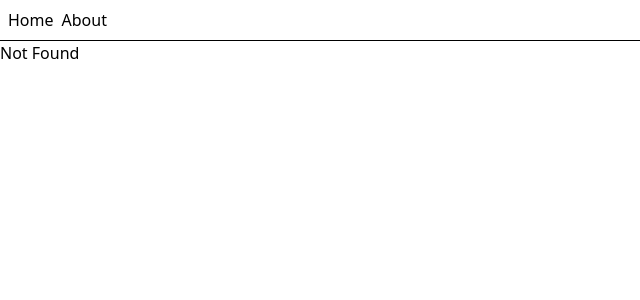
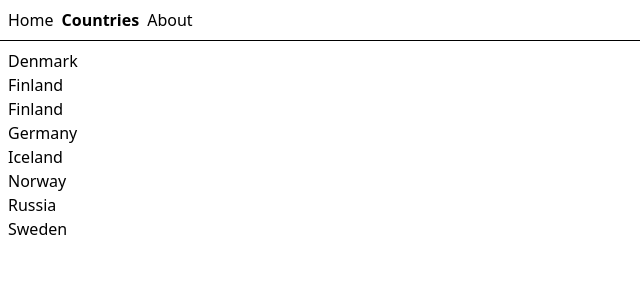
Before and after one commit to k4in/auth-testing, a React (Vite) app: page /countries in a window 1280 px wide. Before the commit this address had no page. Shown: the top 300 px of the page, without its empty margins (0-640 px from the left). Built offline with nearby package versions, Linux system fonts and the light colour scheme.

Commit message:
tanstack query implementation

```diff
--- /dev/null
+++ b/src/lib/utils/delay.ts
@@ -0,0 +1,3 @@
+export function delay(ms: number) {
+  return new Promise((resolve) => setTimeout(resolve, ms));
+}
--- a/src/main.tsx
+++ b/src/main.tsx
@@ -9,8 +9,23 @@ import { RouterProvider, createRouter } from '@tanstack/react-router';
 // Import the generated route tree
 import { routeTree } from './routeTree.gen';
 
+const queryClient = new QueryClient();
+
+export interface RouterContext {
+  auth: boolean;
+  queryClient: QueryClient;
+}
+
 // Create a new router instance
-const router = createRouter({ routeTree });
+const router = createRouter({
+  routeTree,
+  context: { queryClient, auth: false },
+  defaultPreload: 'intent',
+  // Since we're using React Query, we don't want loader calls to ever be stale
+  // This will ensure that the loader is always called when the route is preloaded or visited
+  defaultPreloadStaleTime: 0,
+  scrollRestoration: true,
+});
 
 // Register the router instance for type safety
 declare module '@tanstack/react-router' {
@@ -18,8 +33,6 @@ declare module '@tanstack/react-router' {
     router: typeof router;
   }
 }
-
-const queryClient = new QueryClient();
 
 createRoot(document.getElementById('root')!).render(
   <StrictMode>
--- /dev/null
+++ b/src/mockData/countries.ts
@@ -0,0 +1 @@
+export const countries = ['Germany', 'Sweden', 'Norway', 'Finland', 'Russia', 'Denmark', 'Finland', 'Iceland'].sort();
--- a/src/routeTree.gen.ts
+++ b/src/routeTree.gen.ts
@@ -11,10 +11,17 @@
 // Import Routes
 
 import { Route as rootRoute } from './routes/__root'
+import { Route as CountriesImport } from './routes/countries'
 import { Route as AboutImport } from './routes/about'
 import { Route as IndexImport } from './routes/index'
 
 // Create/Update Routes
+
+const CountriesRoute = CountriesImport.update({
+  id: '/countries',
+  path: '/countries',
+  getParentRoute: () => rootRoute,
+} as any)
 
 const AboutRoute = AboutImport.update({
   id: '/about',
@@ -46,6 +53,13 @@ declare module '@tanstack/react-router' {
       preLoaderRoute: typeof AboutImport
       parentRoute: typeof rootRoute
     }
+    '/countries': {
+      id: '/countries'
+      path: '/countries'
+      fullPath: '/countries'
+      preLoaderRoute: typeof CountriesImport
+      parentRoute: typeof rootRoute
+    }
   }
 }
 
@@ -54,36 +68,41 @@ declare module '@tanstack/react-router' {
 export interface FileRoutesByFullPath {
   '/': typeof IndexRoute
   '/about': typeof AboutRoute
+  '/countries': typeof CountriesRoute
 }
 
 export interface FileRoutesByTo {
   '/': typeof IndexRoute
   '/about': typeof AboutRoute
+  '/countries': typeof CountriesRoute
 }
 
 export interface FileRoutesById {
   __root__: typeof rootRoute
   '/': typeof IndexRoute
   '/about': typeof AboutRoute
+  '/countries': typeof CountriesRoute
 }
 
 export interface FileRouteTypes {
   fileRoutesByFullPath: FileRoutesByFullPath
-  fullPaths: '/' | '/about'
+  fullPaths: '/' | '/about' | '/countries'
   fileRoutesByTo: FileRoutesByTo
-  to: '/' | '/about'
-  id: '__root__' | '/' | '/about'
+  to: '/' | '/about' | '/countries'
+  id: '__root__' | '/' | '/about' | '/countries'
   fileRoutesById: FileRoutesById
 }
 
 export interface RootRouteChildren {
   IndexRoute: typeof IndexRoute
   AboutRoute: typeof AboutRoute
+  CountriesRoute: typeof CountriesRoute
 }
 
 const rootRouteChildren: RootRouteChildren = {
   IndexRoute: IndexRoute,
   AboutRoute: AboutRoute,
+  CountriesRoute: CountriesRoute,
 }
 
 export const routeTree = rootRoute
@@ -97,7 +116,8 @@ export const routeTree = rootRoute
       "filePath": "__root.tsx",
       "children": [
         "/",
-        "/about"
+        "/about",
+        "/countries"
       ]
     },
     "/": {
@@ -105,6 +125,9 @@ export const routeTree = rootRoute
     },
     "/about": {
       "filePath": "about.tsx"
+    },
+    "/countries": {
+      "filePath": "countries.tsx"
     }
   }
 }
--- a/src/routes/__root.tsx
+++ b/src/routes/__root.tsx
@@ -1,22 +1,25 @@
-import { createRootRoute, Link, Outlet } from '@tanstack/react-router';
+import { createRootRouteWithContext, Link, Outlet } from '@tanstack/react-router';
 import { TanStackRouterDevtools } from '@tanstack/router-devtools';
+import { type RouterContext } from '../main';
 
-export const Route = createRootRoute({
+export const Route = createRootRouteWithContext<RouterContext>()({
   component: RouteComponent,
 });
 
 function RouteComponent() {
   return (
     <>
-      <div className="p-2 flex gap-2">
+      <header className="p-2 flex gap-2 border-b">
         <Link to="/" className="[&.active]:font-bold">
           Home
         </Link>{' '}
+        <Link to="/countries" className="[&.active]:font-bold">
+          Countries
+        </Link>
         <Link to="/about" className="[&.active]:font-bold">
           About
         </Link>
-      </div>
-      <hr />
+      </header>
       <Outlet />
       <TanStackRouterDevtools />
     </>
--- /dev/null
+++ b/src/routes/countries.tsx
@@ -0,0 +1,35 @@
+import { createFileRoute } from '@tanstack/react-router';
+import { queryOptions, useSuspenseQuery } from '@tanstack/react-query';
+import { delay } from '../lib/utils/delay';
+import { countries } from '../mockData/countries';
+
+const queryConfig = queryOptions({
+  queryFn: async () => {
+    await delay(1200);
+    return countries;
+  },
+  queryKey: ['contries'],
+});
+
+export const Route = createFileRoute('/countries')({
+  loader: ({ context }) => {
+    context.queryClient.ensureQueryData(queryConfig);
+  },
+  component: RouteComponent,
+  pendingComponent: PendingComponent,
+});
+
+function PendingComponent() {
+  return <div>Pending...</div>;
+}
+
+function RouteComponent() {
+  const { data: countries } = useSuspenseQuery(queryConfig);
+  return (
+    <div className="p-2">
+      {countries.map((country, index) => (
+        <div key={`${country}-${index}`}>{country}</div>
+      ))}
+    </div>
+  );
+}
--- a/src/routes/index.tsx
+++ b/src/routes/index.tsx
@@ -1,4 +1,4 @@
-import { createFileRoute } from '@tanstack/react-router';
+import { createFileRoute, Outlet } from '@tanstack/react-router';
 
 export const Route = createFileRoute('/')({
   component: Index,
@@ -8,6 +8,7 @@ function Index() {
   return (
     <div className="p-2">
       <h3>Welcome Home!</h3>
+      <Outlet />
     </div>
   );
 }
```
